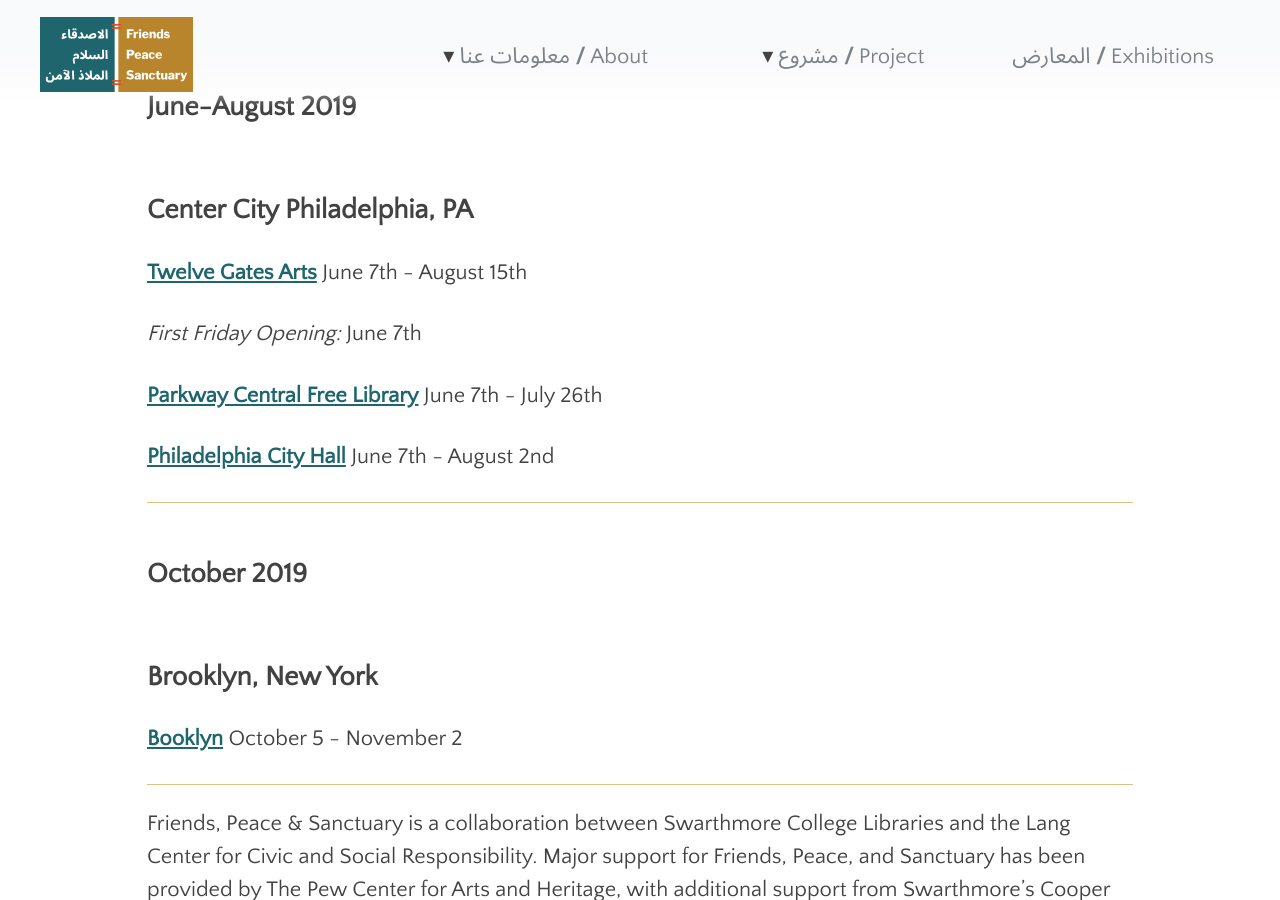
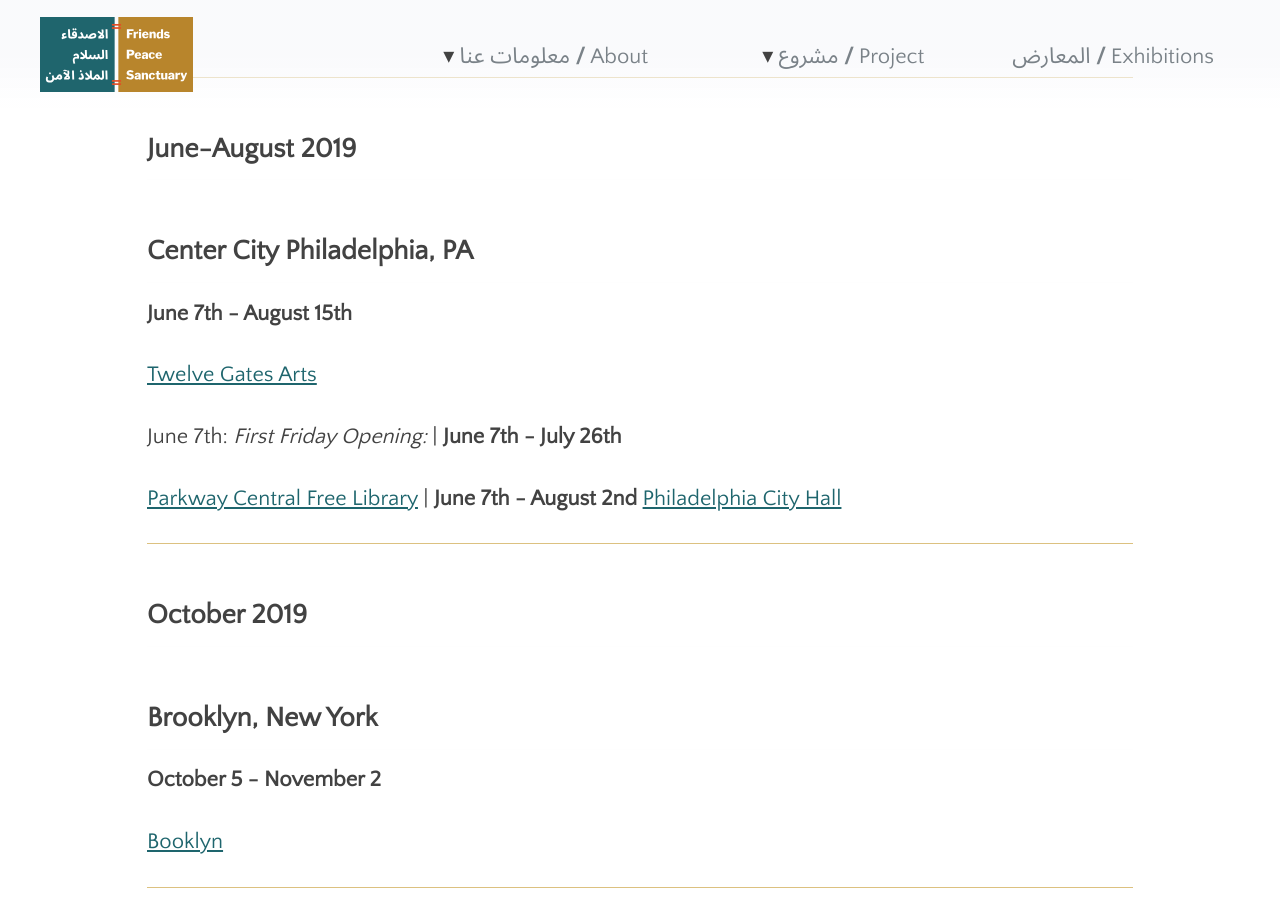
Before and after one commit to swat-ds/fps.swarthmore.edu, a Jekyll site: the page built from _posts/2018-10-03-upcoming-exhibitions-2019.md, in a window 1280 px wide and 900 px high, scrolled down 2261 px. Built offline with Jekyll 4.4.1, drawn with Linux system fonts in a browser that asks for light colours.

```diff
--- a/_posts/2018-10-03-upcoming-exhibitions-2019.md
+++ b/_posts/2018-10-03-upcoming-exhibitions-2019.md
@@ -64,7 +64,7 @@ Friends, Peace, and Sanctuary Exhibitions will explore how art that combines sch
 
 ## **March 28th - April 24th**
 
-**Swarthmore College, McCabe Library (Swarthmore, PA)**
+## **Swarthmore College, McCabe Library (Swarthmore, PA)**
 
 **[Opening Weekend](https://www.swarthmore.edu/cooper-series/friends-peace-and-sanctuary)**
 
@@ -92,16 +92,18 @@ This all-day community event celebrates two-years of community collaboration off
 
 ## **Center City Philadelphia, PA**
 
-**[Twelve Gates Arts](http://www.twelvegatesarts.org/)**
-June 7th - August 15th
+**June 7th - August 15th**
 
-_First Friday Opening:_ June 7th
+[Twelve Gates Arts](http://www.twelvegatesarts.org/)
 
-**[Parkway Central Free Library](http://www.freelibrary.org/)**
-June 7th - July 26th
+June 7th: _First Friday Opening:_
+|
+**June 7th - July 26th**
 
-**[Philadelphia City Hall](http://creativephl.org/exhibitions/)**
-June 7th - August 2nd
+[Parkway Central Free Library](http://www.freelibrary.org/)
+|
+**June 7th - August 2nd**
+[Philadelphia City Hall](http://creativephl.org/exhibitions/)
 
 
 <hr/>
@@ -110,8 +112,10 @@ June 7th - August 2nd
 
 ## **Brooklyn, New York**
 
-**[Booklyn](https://booklyn.org/)**
-October 5 - November 2
+**October 5 - November 2**
+
+[Booklyn](https://booklyn.org/)
+
 
 <hr/>
 
```
